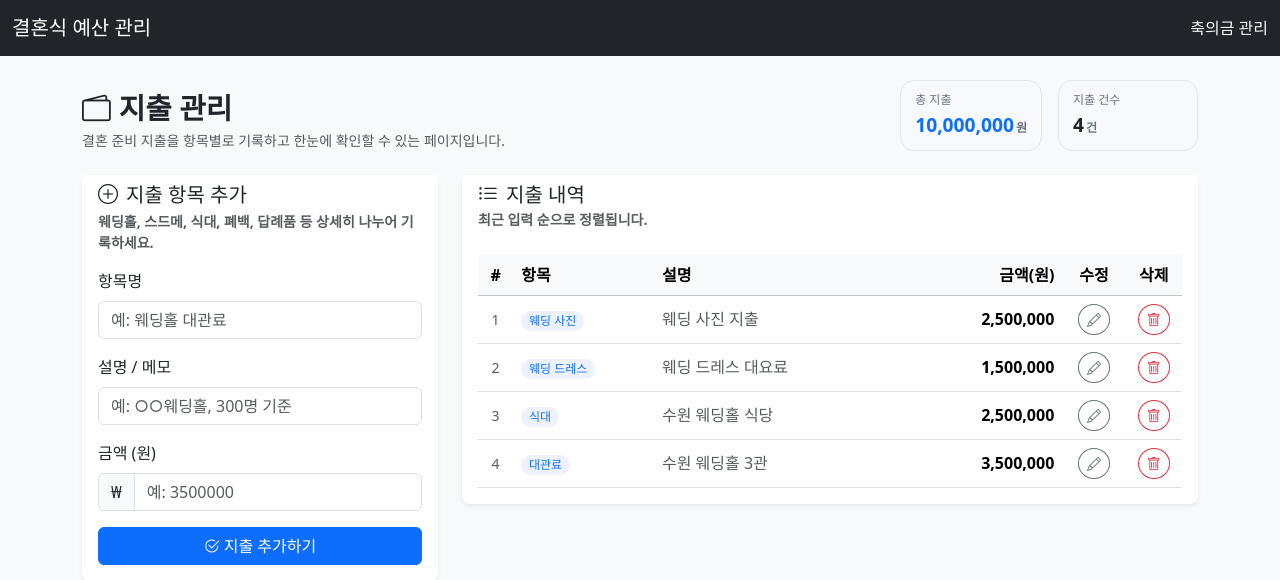
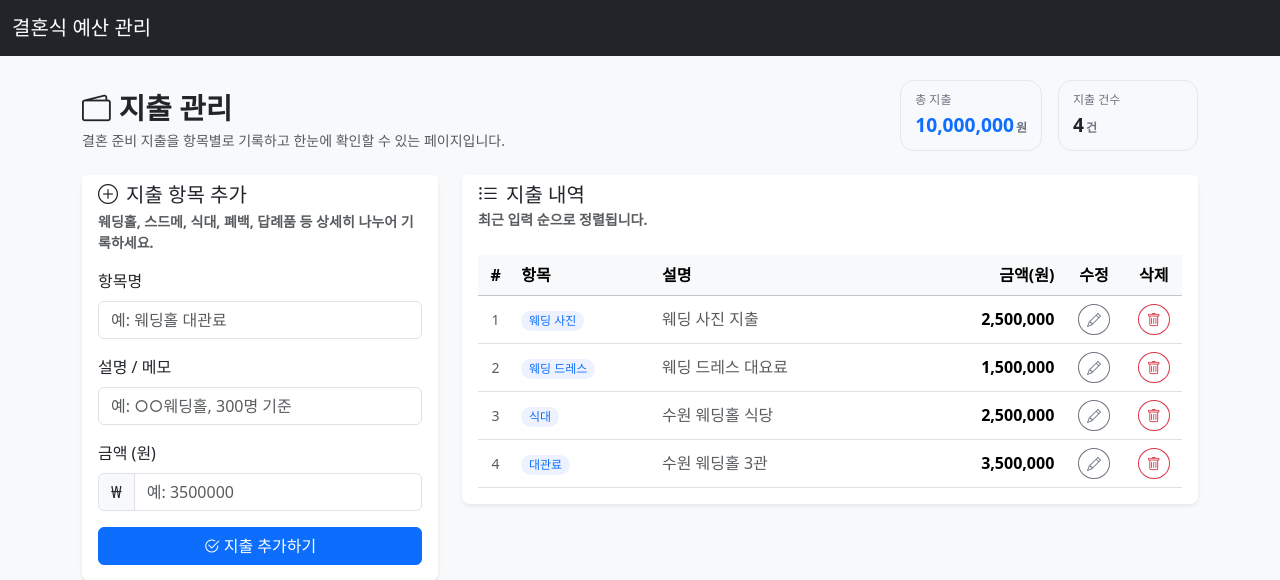
Before and after one commit to dkdltm221/wedding-budget-manager, a Flask app: page /expenses/ in a window 1280 px wide. Shown: the top 580 px of the page. Run offline with Flask 3, Linux system fonts and the light colour scheme; the visitor is signed in with stand-in values (Sample User, id 1).

Commit message:
메뉴바 수정

```diff
--- a/templates/base.html
+++ b/templates/base.html
@@ -23,9 +23,6 @@
 <nav class="navbar navbar-expand-lg navbar-dark bg-dark mb-4">
     <div class="container-fluid">
         <a class="navbar-brand" href="{{ url_for('dashboard.index') }}">결혼식 예산 관리</a>
-        <div class="d-flex align-items-center gap-2">
-            <a class="nav-link text-light" href="{{ url_for('guests.list_guests') }}">축의금 관리</a>
-        </div>
     </div>
 </nav>
 
```
